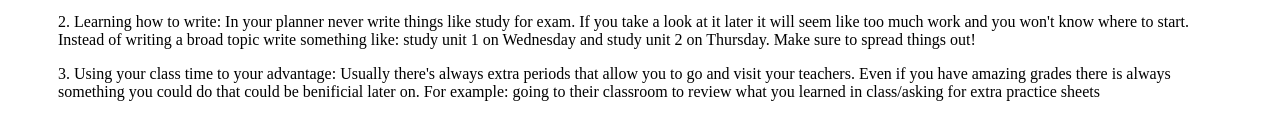
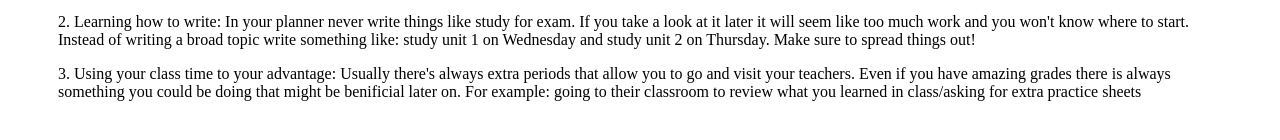
Before and after one commit to supitstara/supitstara.github.io, a plain HTML site: page tips.html in a window 1280 px wide. Shown: the part 236-376 px from the top of the page. Drawn offline with Linux system fonts and the light colour scheme.

Commit message:
edited para for 3

```diff
--- a/tips.html
+++ b/tips.html
@@ -72,7 +72,7 @@
             <h2 style="text-decoration: underline; color:rgb(121, 64, 121)"> Tips </h2>
             <p> 1. In class you should always have a pencil in hand in case the teacher says something noteworthy! Unless you are some mind reading genius writing down notes might help you remember things easier.</p>
             <p> 2. Learning how to write: In your planner never write things like study for exam. If you take a look at it later it will seem like too much work and you won't know where to start. Instead of writing a broad topic write something like: study unit 1 on Wednesday and study unit 2 on Thursday. Make sure to spread things out! </p>
-            <p> 3. Using your class time to your advantage: Usually there's always extra periods that allow you to go and visit your teachers. Even if you have amazing grades there is always something you could do that could be benificial later on. For example: going to their classroom to review what you learned in class/asking for extra practice sheets </p>
+            <p> 3. Using your class time to your advantage: Usually there's always extra periods that allow you to go and visit your teachers. Even if you have amazing grades there is always something you could be doing that might be benificial later on. For example: going to their classroom to review what you learned in class/asking for extra practice sheets </p>
 
             <html lang="en">
 
```
